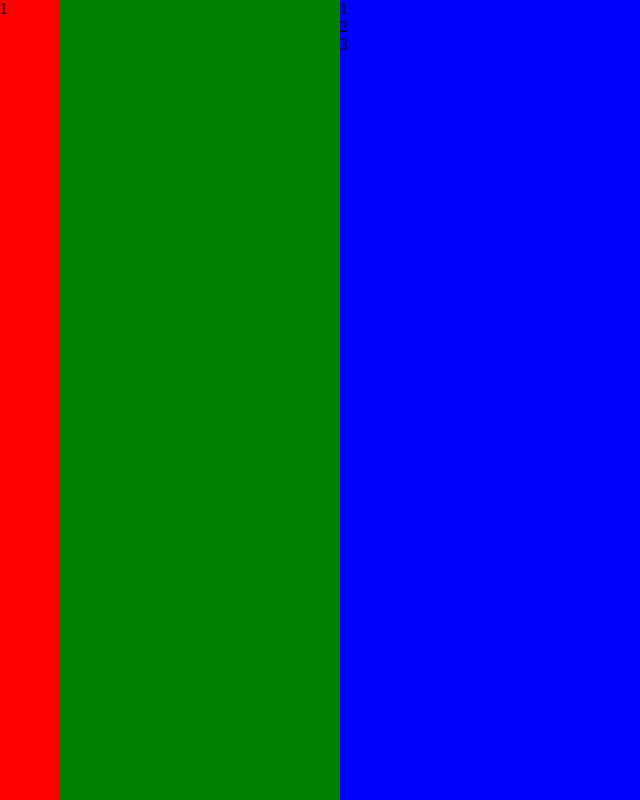
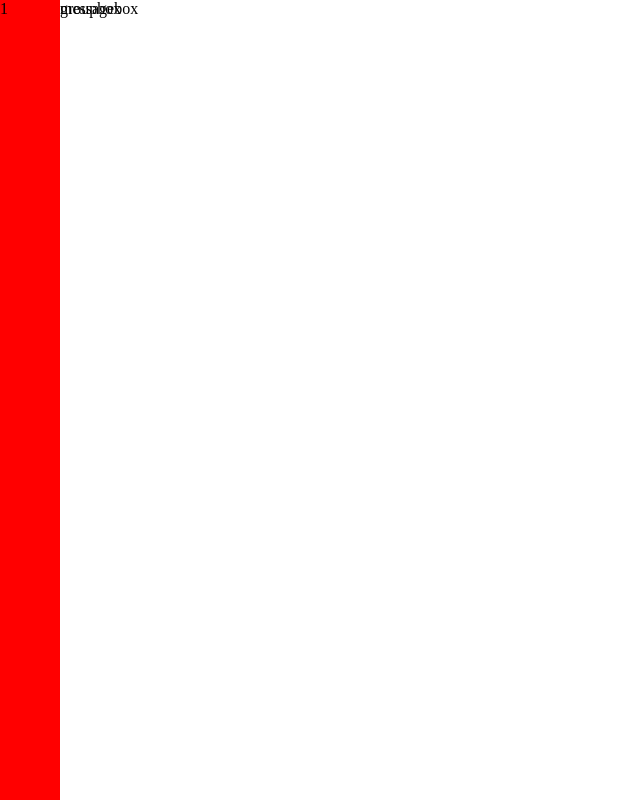
Before and after one commit to yezigl/im, a Vue app in the folder luna/: page /#/group/1 in a window 1280 px wide. Shown: the whole page, without its empty margins (0-640 px from the left). Built offline with nearby package versions, Linux system fonts and the light colour scheme.

Commit message:
add router

```diff
--- a/luna/package.json
+++ b/luna/package.json
@@ -36,6 +36,7 @@
     "shelljs": "^0.7.4",
     "url-loader": "^0.5.7",
     "vue-loader": "^10.0.0",
+    "vue-router": "^2.1.1",
     "vue-style-loader": "^1.0.0",
     "vue-template-compiler": "^2.1.0",
     "webpack": "^1.13.2",
--- a/luna/src/App.vue
+++ b/luna/src/App.vue
@@ -2,7 +2,7 @@
     <div id="app">
         <Toolbar></Toolbar>
         <div id="main">
-            <ChatBox></ChatBox>
+            <router-view></router-view>
         </div>
     </div>
 </template>
--- /dev/null
+++ b/luna/src/components/group/GroupBox.vue
@@ -0,0 +1,31 @@
+<template>
+    <div>
+        <div class="wrapper-groupbox">
+            groupbox
+        </div>
+        <div class="wrapper-messagebox">
+            messagebox
+        </div>
+    </div>
+</template>
+
+<script>
+
+export default {
+
+}
+</script>
+
+<style scoped>
+.wrapper-groupbox {
+    position: absolute;
+    width: 100%;
+    height: 100%;
+}
+
+.wrapper-messagebox {
+    position: absolute;
+    width: 100%;
+    height: 100%;
+}
+</style>
--- a/luna/src/main.js
+++ b/luna/src/main.js
@@ -1,9 +1,33 @@
 import Vue from 'vue'
+import VueRouter from 'vue-router'
+
 import App from './App'
+import ChatBox from './components/chat/ChatBox'
+import GroupBox from './components/group/GroupBox'
+
 
 /* eslint-disable no-new */
+const router = new VueRouter({
+    routes: [
+        {
+            path: '/',
+            component: ChatBox
+        },
+        {
+            path: '/chat/:uid?',
+            component: ChatBox
+        },
+        {
+            path: '/group/:gid?',
+            component: GroupBox
+        }
+    ]
+});
+
+Vue.use(VueRouter);
 new Vue({
     el: '#app',
     template: '<App/>',
-    components: { App }
+    components: { App },
+    router: router
 })
```
